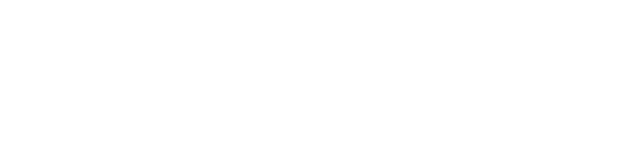
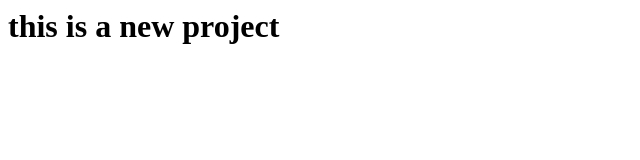
Before and after one commit to sinashahmaleki01/gitCourse, a plain HTML site: page index.html in a window 1280 px wide. Shown: the whole page, without its empty margins (0-640 px from the left). Drawn offline with Linux system fonts and the light colour scheme.

Commit message:
feat : add h1

```diff
--- a/index.html
+++ b/index.html
@@ -1 +1,6 @@
-<html></html>
+<html>
+
+
+<h1>this is a new project</h1>
+
+</html>
```
